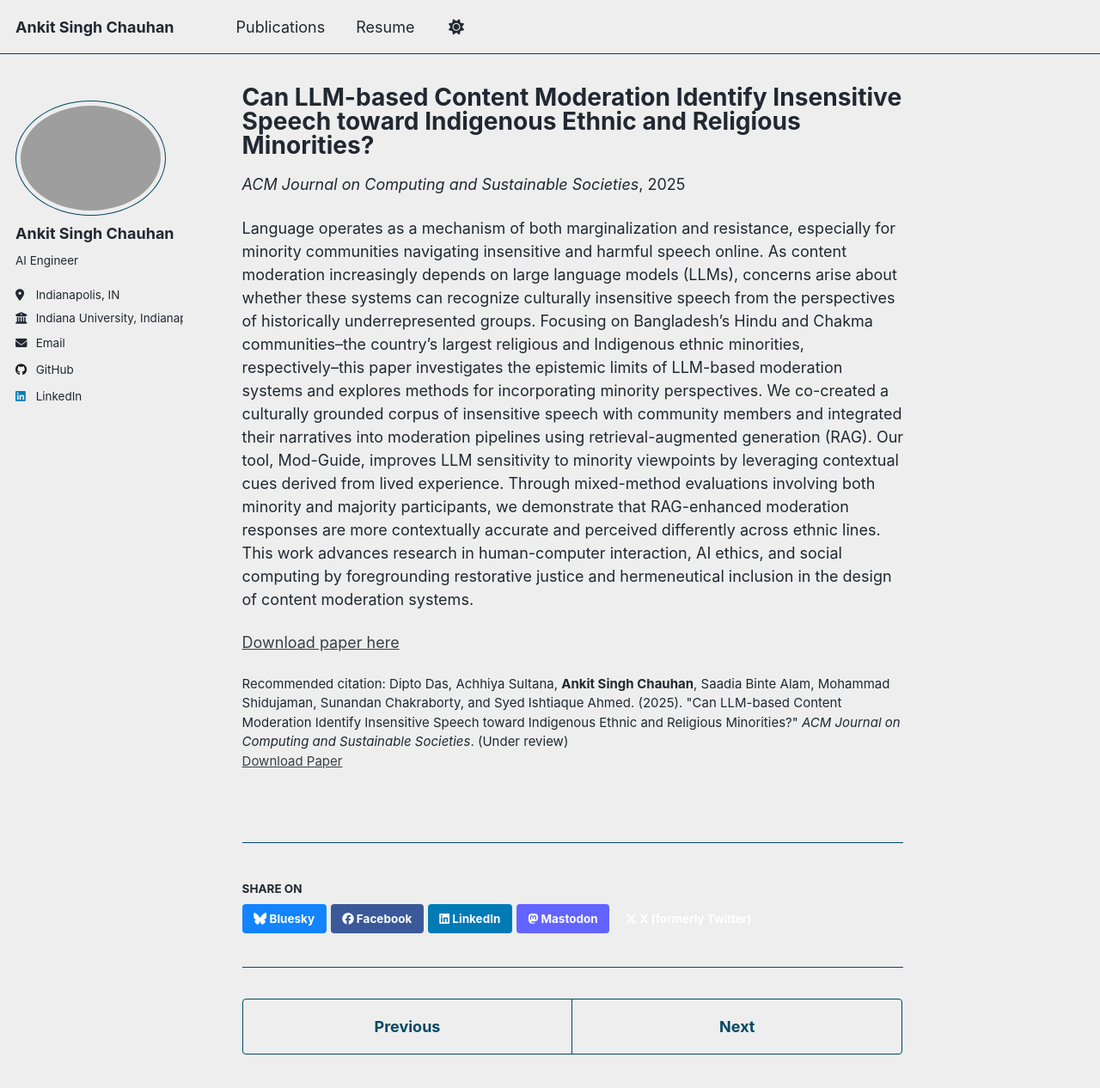
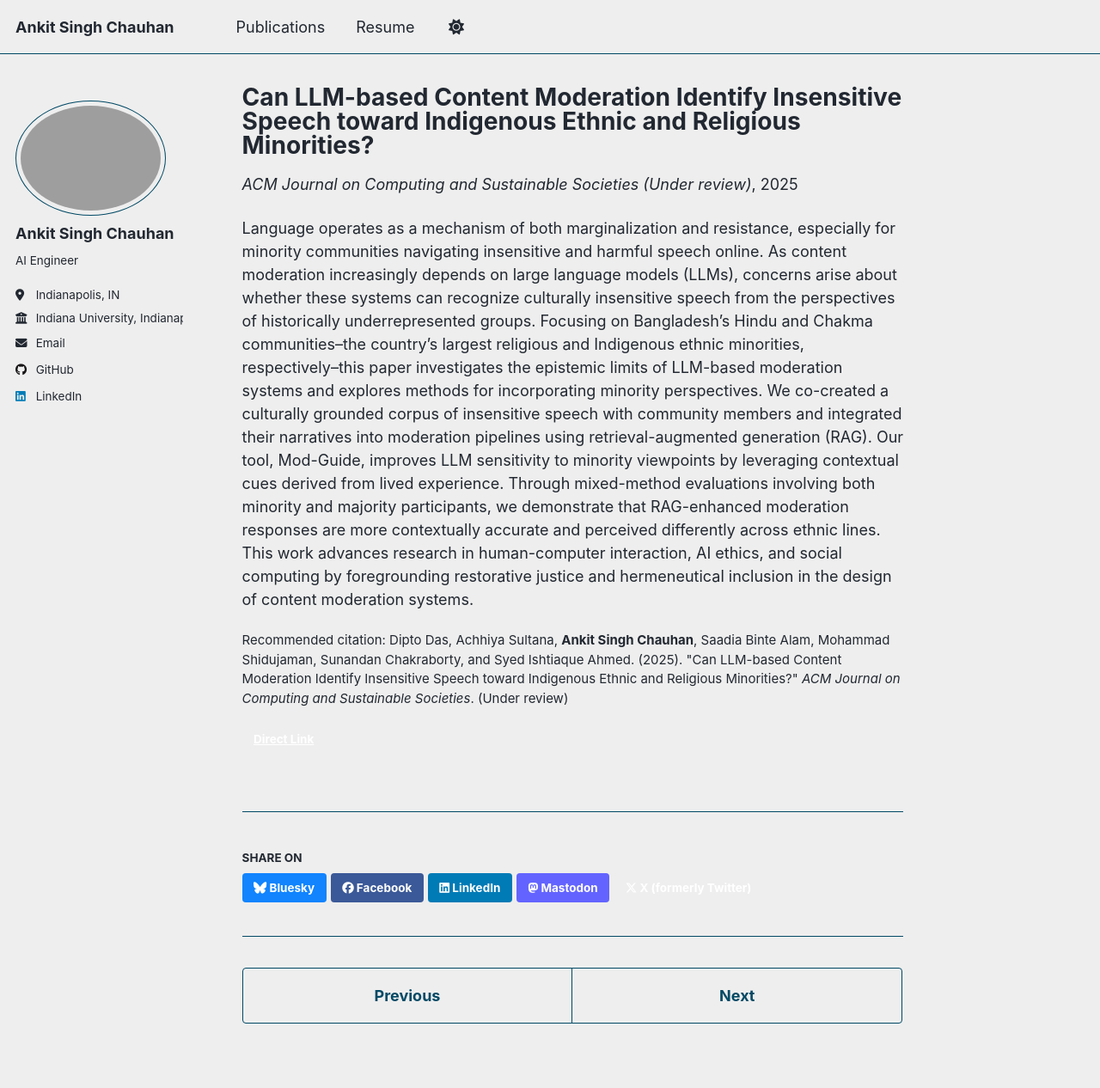
Before and after one commit to anchauha/anchauha.github.io, a Jekyll site: the page built from _publications/2025-01-02-llm-content-moderation-minorities.md, in a window 1280 px wide and 1400 px high. Shown: the top 1266 px of the window at 86% size. Built offline with Jekyll 4.4.1, drawn with Linux system fonts in a browser that asks for light colours; a script that is not in the unit is left out.

Commit message:
Update 2025-01-02-llm-content-moderation-minorities.md

```diff
--- a/_publications/2025-01-02-llm-content-moderation-minorities.md
+++ b/_publications/2025-01-02-llm-content-moderation-minorities.md
@@ -1,16 +1,15 @@
 ---
 title: "Can LLM-based Content Moderation Identify Insensitive Speech toward Indigenous Ethnic and Religious Minorities?"
 collection: publications
-category: manuscripts
 permalink: /publication/2025-01-02-llm-content-moderation-minorities
 excerpt: 'This paper investigates the epistemic limits of LLM-based moderation systems and explores methods for incorporating minority perspectives using RAG-enhanced moderation.'
 date: 2025-01-02
-venue: 'ACM Journal on Computing and Sustainable Societies'
-paperurl: 'https://www.diptodas.net/files/papers/Mod_Guide.pdf'
+venue: 'ACM Journal on Computing and Sustainable Societies (Under review)'
+link: 'https://www.diptodas.net/files/papers/Mod_Guide.pdf'
 citation: 'Dipto Das, Achhiya Sultana, <b>Ankit Singh Chauhan</b>, Saadia Binte Alam, Mohammad Shidujaman, Sunandan Chakraborty, and Syed Ishtiaque Ahmed.  (2025). &quot;Can LLM-based Content Moderation Identify Insensitive Speech toward Indigenous Ethnic and Religious Minorities?&quot; <i>ACM Journal on Computing and Sustainable Societies</i>.  (Under review)'
 ---
 
 Language operates as a mechanism of both marginalization and resistance, especially for minority communities navigating insensitive and harmful speech online. As content moderation increasingly depends on large language models (LLMs), concerns arise about whether these systems can recognize culturally insensitive speech from the perspectives of historically underrepresented groups. Focusing on Bangladesh's Hindu and Chakma communities–the country's largest religious and Indigenous ethnic minorities, respectively–this paper investigates the epistemic limits of LLM-based moderation systems and explores methods for incorporating minority perspectives.  We co-created a culturally grounded corpus of insensitive speech with community members and integrated their narratives into moderation pipelines using retrieval-augmented generation (RAG). Our tool, Mod-Guide, improves LLM sensitivity to minority viewpoints by leveraging contextual cues derived from lived experience. Through mixed-method evaluations involving both minority and majority participants, we demonstrate that RAG-enhanced moderation responses are more contextually accurate and perceived differently across ethnic lines. This work advances research in human-computer interaction, AI ethics, and social computing by foregrounding restorative justice and hermeneutical inclusion in the design of content moderation systems.
 
-[Download paper here](https://www.diptodas.net/files/papers/Mod_Guide.pdf)
+<!-- [Download paper here](https://www.diptodas.net/files/papers/Mod_Guide.pdf) -->
 <!-- [Code repository](http://github.com/example/repo) -->
```
